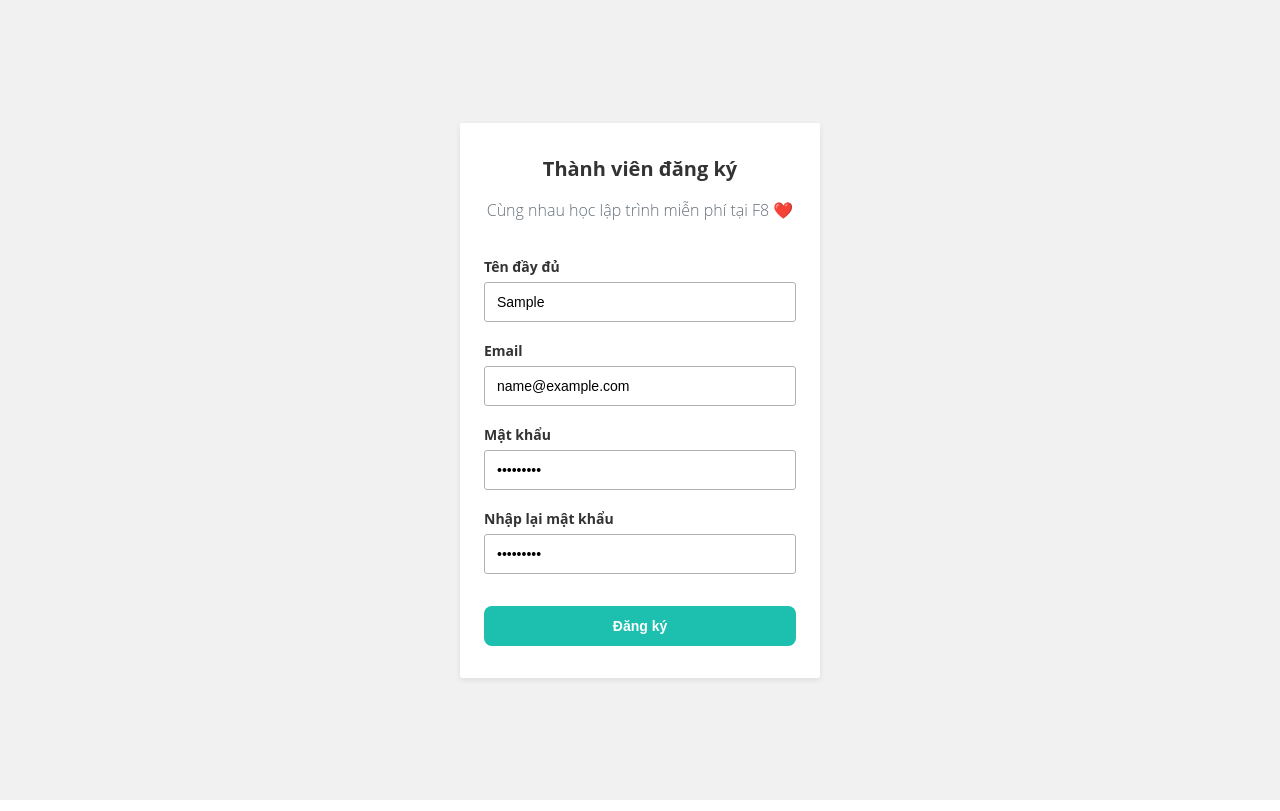
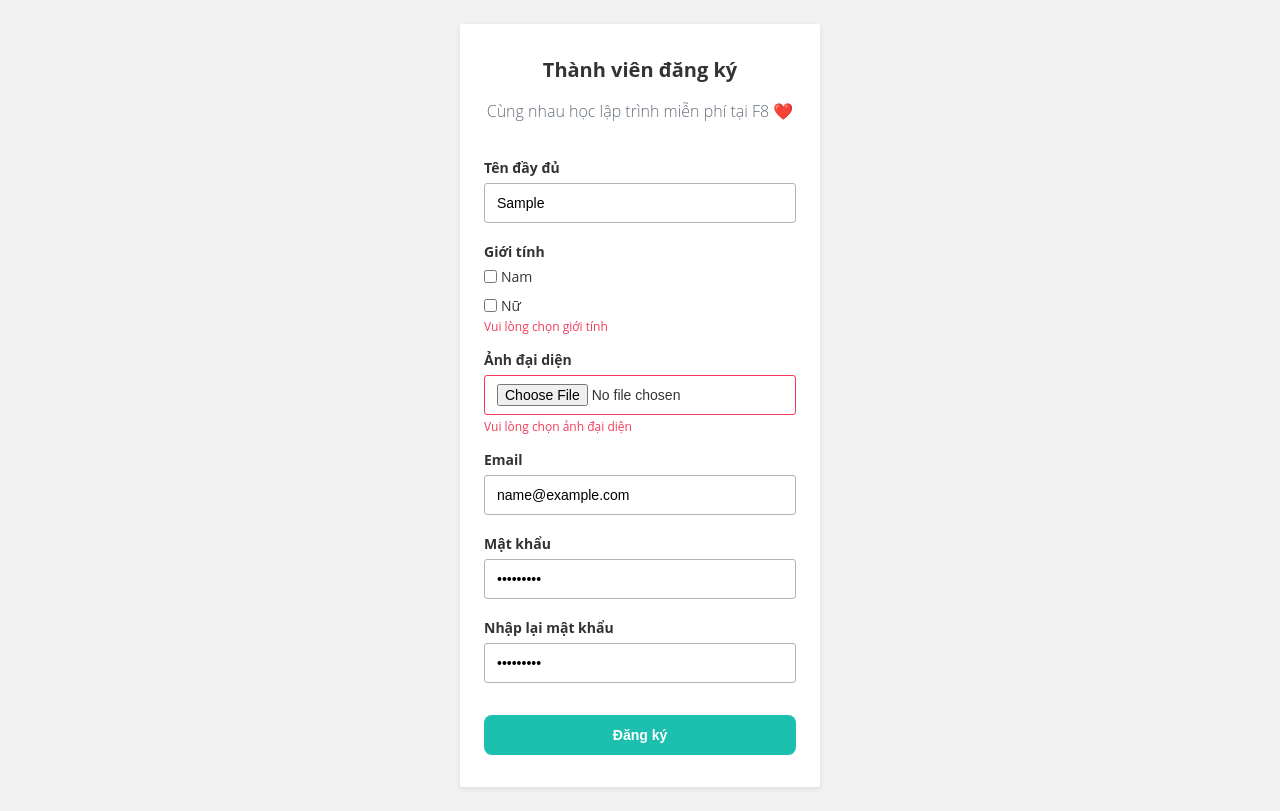
Before and after one commit to VoMinhLoi/HTML_CSS, a website: page form_validation/index.html in a window 1280 px wide. Both pictures are taken after typing "Sample", "name@example.com", "Sample123", "Sample123" into the empty fields and a click on the button "Đăng ký". Drawn offline with Linux system fonts and the light colour scheme.

Commit message:
Form validation 4

```diff
--- a/form_validation/index.html
+++ b/form_validation/index.html
@@ -25,6 +25,40 @@
             placeholder="VD: Sơn Đặng"
             class="form-control"
           />
+          <span class="form-message"></span>
+        </div>
+        <div class="form-group">
+          <label for="password_confirmation" class="form-label"
+            >Giới tính</label
+          >
+          <div class="form-input">
+            <div class="form-input__value">
+              <input
+                id="gender1"
+                name="gender"
+                style="margin-right: 4px"
+                value="male"
+                type="checkbox"
+              />
+              <label for="gender1" style="font-size: 1.4rem">Nam</label>
+            </div>
+            <div class="form-input__value">
+              <input
+                id="gender2"
+                name="gender"
+                style="margin-right: 4px"
+                value="female"
+                type="checkbox"
+              />
+              <label for="gender2" style="font-size: 1.4rem">Nữ</label>
+            </div>
+          </div>
+          <span class="form-message"></span>
+        </div>
+
+        <div class="form-group">
+          <label for="avatar" class="form-label">Ảnh đại diện</label>
+          <input id="avatar" name="avatar" type="file" class="form-control" />
           <span class="form-message"></span>
         </div>
 
@@ -78,6 +112,8 @@
         Validator.isRequired("#email"),
         Validator.isEmail("#email"),
         Validator.isRequired("#password"),
+        Validator.isRequired('input[name="gender"]', "Vui lòng chọn giới tính"),
+        Validator.isRequired("#avatar", "Vui lòng chọn ảnh đại diện"),
         Validator.minLength("#password", 1),
         Validator.isRequired("#password_confirmation"),
         Validator.isConfirm(
@@ -86,6 +122,7 @@
         ),
       ],
       errorSelector: ".form-message",
+      buttonSubmitSelector: ".form-submit",
       // Muốn submit không theo API mặc định của trình duyệt
       onSubmit: function (data) {
         // fetch API
--- a/form_validation/index.js
+++ b/form_validation/index.js
@@ -6,7 +6,16 @@ function validate(rule, inputElement, formGroup, errorElement) {
   var errorMessage;
   var rules = selectorRules[rule.selector];
   for (let i = 0; i < rules.length; i++) {
+    switch (inputElement.type) {
+      case "checkbox":
+      case "radio":
+        errorMessage = rules[i](
+          formGroup.querySelector(rule.selector + ":checked")
+        );
+        break;
+      default:
         errorMessage = rules[i](inputElement.value);
+    }
     if (errorMessage) break;
   }
   if (errorMessage) {
@@ -31,7 +40,8 @@ function Validator(option) {
         element = element.parentElement;
       }
     }
-    form.onsubmit = (e) => {
+    var butttonSubmit = form.querySelector(option.buttonSubmitSelector);
+    butttonSubmit.onclick = (e) => {
       // Chặn lại submit mặc định trình duyệt để có thể fetch API bằng JS
       e.preventDefault();
       var isInValid = true;
@@ -52,15 +62,34 @@ function Validator(option) {
       if (isValid) {
         // Trả về dữ liêu người dùng
         if (typeof option.onSubmit === "function") {
-          var enableInput = form.querySelectorAll("[name]:not([disabled])");
-          var formValues = Array.from(enableInput).reduce((values, input) => {
+          var enableInputs = form.querySelectorAll("[name]");
+          var formValues = Array.from(enableInputs).reduce((values, input) => {
+            switch (input.type) {
+              case "radio":
+                values[input.name] = form.querySelector(
+                  'input[name="' + input.name + '"]:checked'
+                ).value;
+                break;
+              case "checkbox":
+                if (!input.checked) {
+                  // values[input.name] = "";
+                  return values;
+                }
+                if (!Array.isArray(values[input.name])) values[input.name] = [];
+                values[input.name].push(input.value);
+                break;
+              case "file":
+                values[input.name] = input.files;
+                break;
+              default:
                 values[input.name] = input.value || null;
+            }
             return values;
           }, {});
           option.onSubmit(formValues);
         } else {
           // Chỉ để validate bằng js và cho submit để dùng API bằng PHP
-          console.log(1);
+          console.log("Use PHP Auth");
           form.submit();
         }
       }
@@ -72,7 +101,8 @@ function Validator(option) {
         selectorRules[rule.selector].push(rule.test);
       else selectorRules[rule.selector] = [rule.test];
 
-      var inputElement = form.querySelector(rule.selector);
+      var inputElements = form.querySelectorAll(rule.selector);
+      Array.from(inputElements).forEach((inputElement) => {
         var formGroup = getParent(inputElement, option.formGroupSelector);
         var errorElement = formGroup.querySelector(option.errorSelector);
         //   Khi blur ra input
@@ -85,6 +115,7 @@ function Validator(option) {
           formGroup.classList.remove("invalid");
         };
       });
+    });
   }
 }
 
@@ -93,7 +124,7 @@ Validator.isRequired = function (selector, message) {
   return {
     selector: selector,
     test: function (value) {
-      return value.trim() ? undefined : message || "Vui lòng nhập trường này";
+      return value ? undefined : message || "Vui lòng nhập trường này";
     },
   };
 };
--- a/form_validation/main.css
+++ b/form_validation/main.css
@@ -69,6 +69,19 @@ html {
   border-color: #1dbfaf;
 }
 
+.form-input {
+  display: flex;
+  flex-direction: column;
+}
+
+.form-input__value {
+  display: flex;
+}
+
+.form-input__value + .form-input__value {
+  margin-top: 10px;
+}
+
 .form-group.invalid .form-control {
   border-color: #f33a58;
 }
```
Lines whose indentation alone changed are shown as unchanged.
